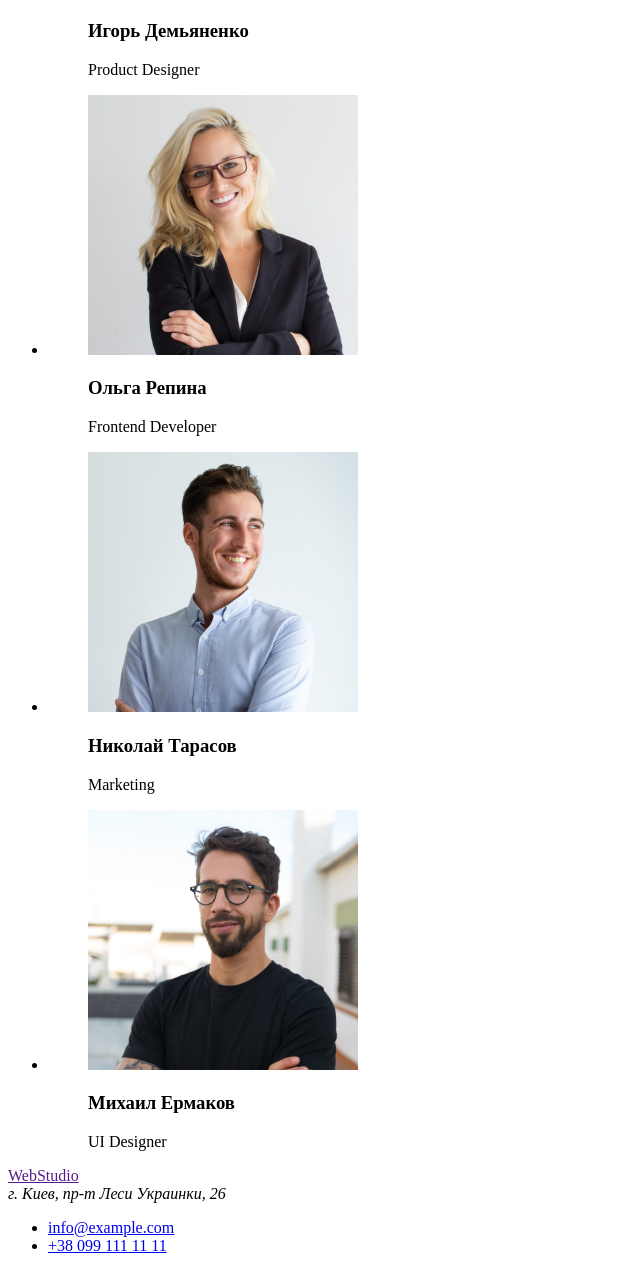
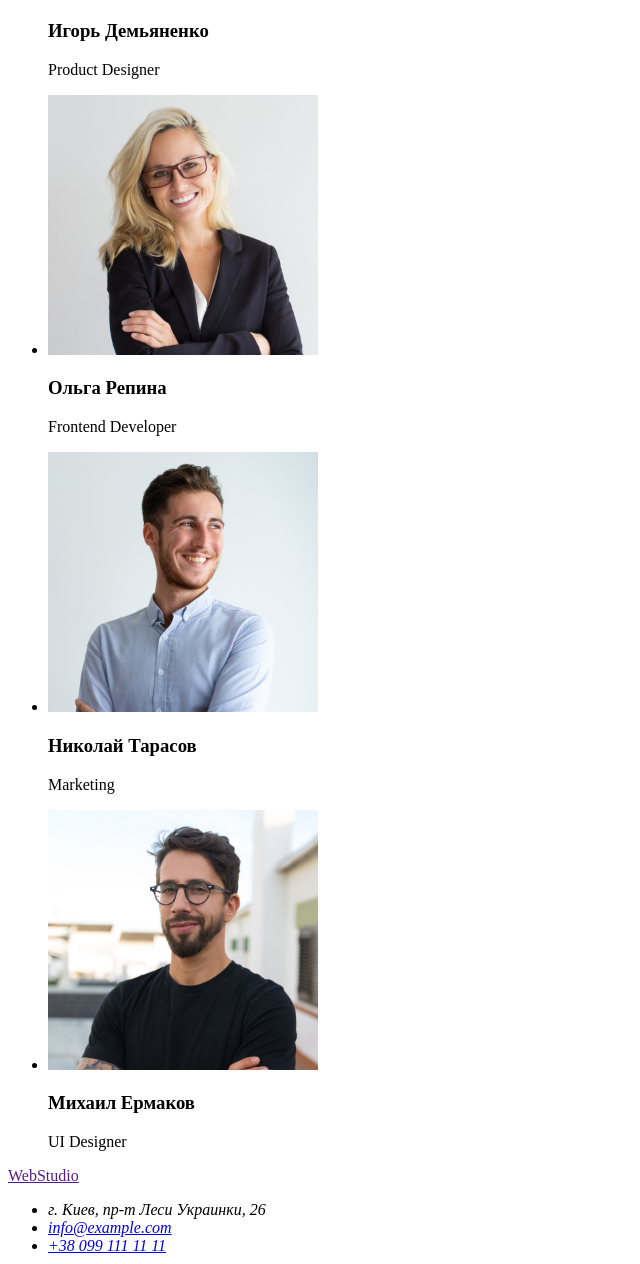
Before and after one commit to kateryna-klimchuk/goit-markup-hw-01, a plain HTML site: page index.html in a window 1280 px wide. Shown: the part 1836-3100 px from the top of the page, without its empty margins (0-640 px from the left). Drawn offline with Linux system fonts and the light colour scheme.

Commit message:
our team&footer changes

```diff
--- a/index.html
+++ b/index.html
@@ -74,40 +74,24 @@
             <h2>Наша команда</h2>
             <ul>
                 <li>
-                    <figure>
                     <img src="./images/img(3).jpg" alt="photo" width="270">
-                        <figcaption>
                     <h3>Игорь Демьяненко</h3>
                     <p>Product Designer</p>
-                        </figcaption>
-                    </figure>
                 </li>
                 <li>
-                    <figure>
                     <img src="./images/img(4).jpg" alt="photo" width="270">
-                        <figcaption>
                     <h3>Ольга Репина</h3>
                     <p>Frontend Developer</p>
-                        </figcaption>
-                     </figure>
                 </li>
                 <li>
-                    <figure>
                     <img src="./images/img(5).jpg" alt="photo" width="270">
-                       <figcaption>
                     <h3>Николай Тарасов</h3>
                     <p>Marketing</p>
-                       </figcaption>
-                       </figure>
                 </li>
                  <li>
-                    <figure>
                      <img src="./images/img(6).jpg" alt="photo" width="270">
-                       <figcaption>
                      <h3>Михаил Ермаков</h3>
                      <p>UI Designer</p>
-                       </figcaption>
-                   </figure>
                     </li>
             </ul>
         </section>
@@ -119,11 +103,13 @@
 
     <footer>
         <a href="">WebStudio</a>
-        <address>г. Киев, пр-т Леси Украинки, 26</address>
+        <address>
         <ul>
+            <li>г. Киев, пр-т Леси Украинки, 26</li>
             <li><a href="mailto:info@example.com">info@example.com</a></li>
             <li><a href="tel:+380991111111">+38 099 111 11 11</a></li>
         </ul>
+    </address>
     </footer>
 </body>
 </html>
```
Lines whose indentation alone changed are shown as unchanged.
